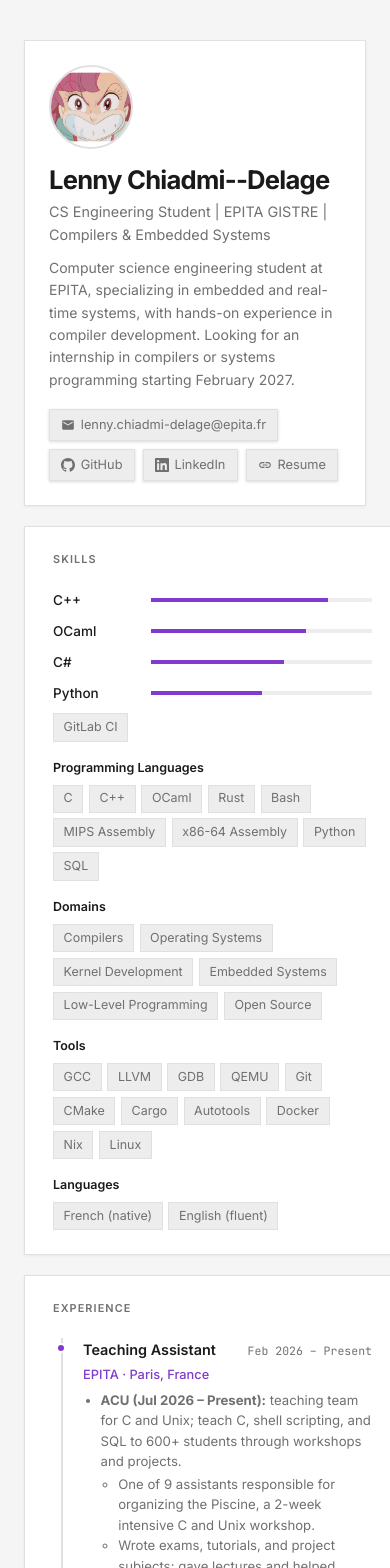
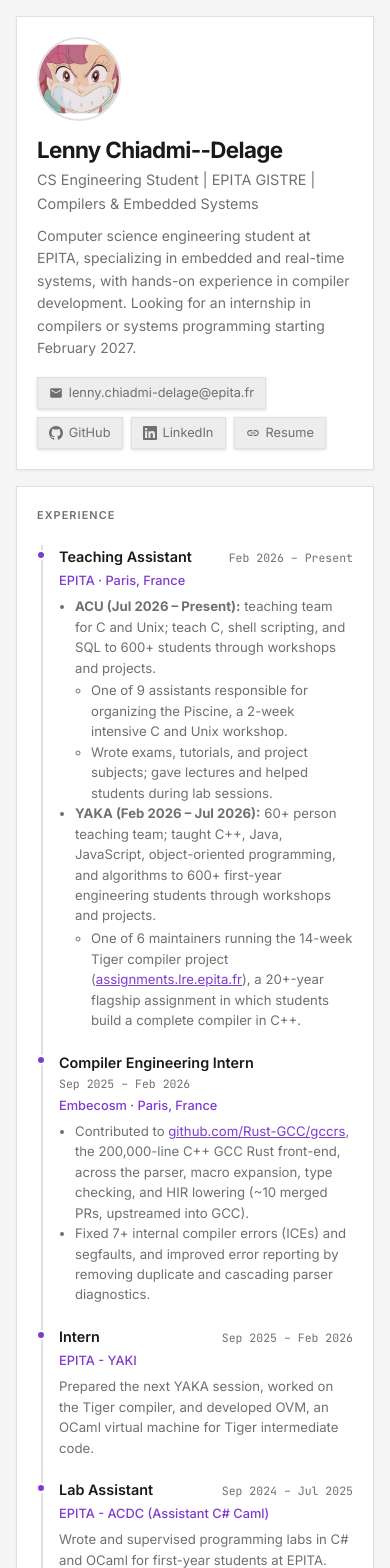
Before and after one commit to Villosse/villosse.github.io, a React (Vite) app: page / in a window 390 px wide. Shown: the top 1568 px of the page. Built offline with nearby package versions, Linux system fonts and the light colour scheme.

Commit message:
fix(style): improve responsive layout on phones and tablets
Signed-off-by: lenny.chiadmi-delage <lenny.chiadmi-delage@epita.fr>

```diff
--- a/src/styles/global.css
+++ b/src/styles/global.css
@@ -202,18 +202,20 @@ a:hover {
 
 .body-layout {
     display: grid;
-    grid-template-columns: 1fr 300px;
+    grid-template-columns: minmax(0, 1fr) 300px;
     gap: 1.25rem;
     align-items: start;
 }
 
 .main-col {
+    min-width: 0;
     display: flex;
     flex-direction: column;
     gap: 1.25rem;
 }
 
 .sidebar {
+    min-width: 0;
     display: flex;
     flex-direction: column;
     gap: 1.25rem;
@@ -261,9 +263,10 @@ a:hover {
 
 .tl-top {
     display: flex;
+    flex-wrap: wrap;
+    column-gap: 0.75rem;
     justify-content: space-between;
     align-items: baseline;
-    gap: 0.75rem;
     margin-bottom: 0.1rem;
 }
 
@@ -311,6 +314,7 @@ a:hover {
 
 .tl-list a,
 .tl-desc a {
+    overflow-wrap: anywhere;
     color: hsl(var(--primary));
     text-decoration: underline;
 }
@@ -380,7 +384,7 @@ a:hover {
 
 .project-grid {
     display: grid;
-    grid-template-columns: repeat(auto-fill, minmax(260px, 1fr));
+    grid-template-columns: repeat(auto-fill, minmax(min(260px, 100%), 1fr));
     gap: 1rem;
 }
 
@@ -399,6 +403,7 @@ a:hover {
 
 .project-top {
     display: flex;
+    flex-wrap: wrap;
     justify-content: space-between;
     align-items: center;
     gap: 0.5rem;
@@ -464,19 +469,56 @@ a:hover {
 
 /* ── Responsive ─────────────────────────────── */
 
+@media (max-width: 860px) {
+    .body-layout {
+        grid-template-columns: minmax(0, 1fr) 260px;
+    }
+}
+
 @media (max-width: 720px) {
+    .page-wrapper {
+        padding: 1rem 0 3rem;
+    }
+
+    .container {
+        padding: 0 1rem;
+        gap: 1rem;
+    }
+
     .hero {
         flex-direction: column;
         align-items: flex-start;
         gap: 1rem;
-        padding: 1.5rem;
+        padding: 1.25rem;
+    }
+
+    .hero-name {
+        font-size: 1.4rem;
+    }
+
+    .section-card {
+        padding: 1.25rem;
     }
 
     .body-layout {
-        grid-template-columns: 1fr;
+        grid-template-columns: minmax(0, 1fr);
+        gap: 1rem;
     }
 
+    .main-col,
     .sidebar {
-        order: -1;
+        gap: 1rem;
+    }
+
+    .timeline {
+        margin-left: 0.25rem;
+    }
+
+    .tl-content {
+        padding-left: 1rem;
+    }
+
+    .tl-list {
+        padding-left: 1rem;
     }
 }
```
